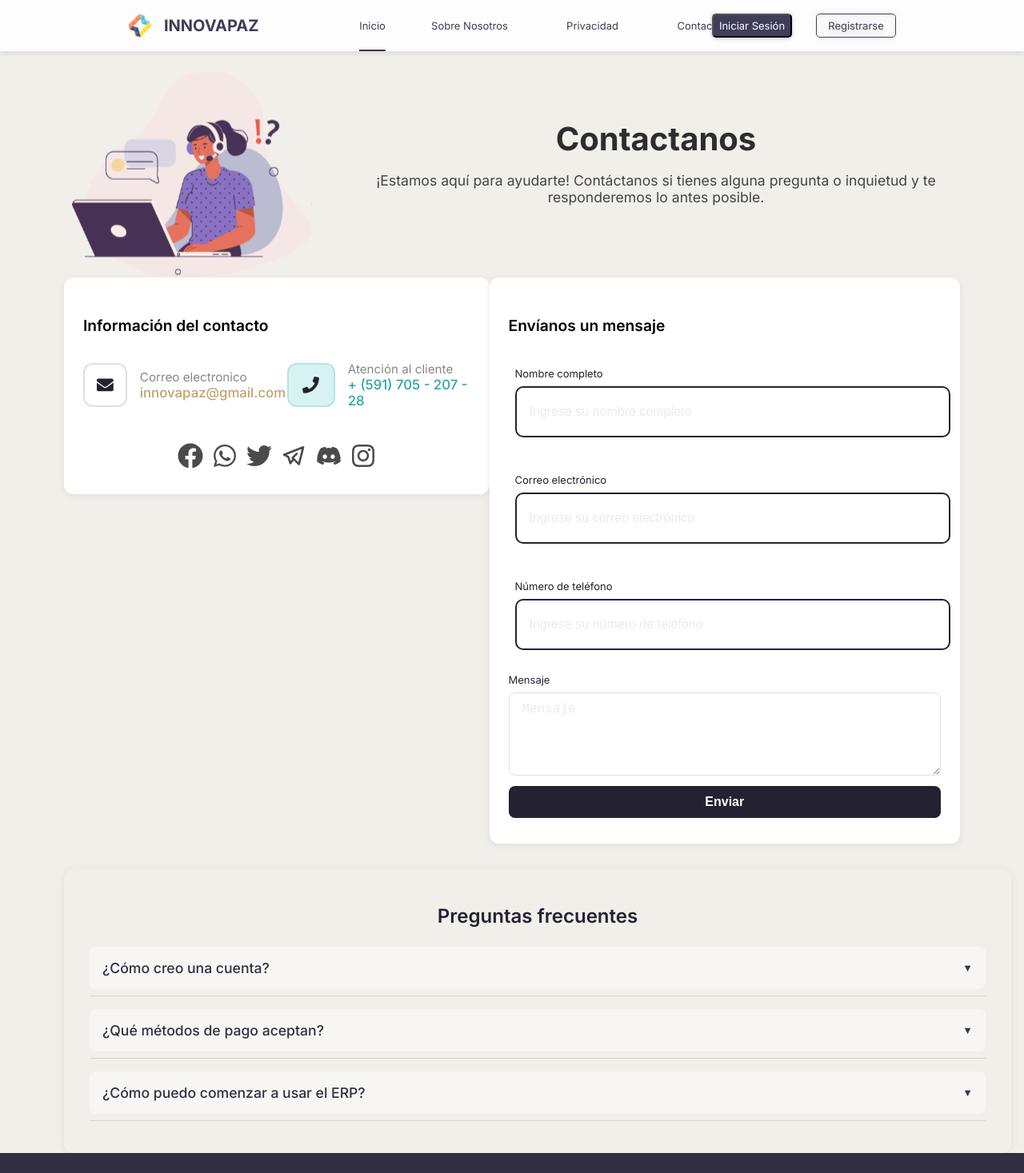
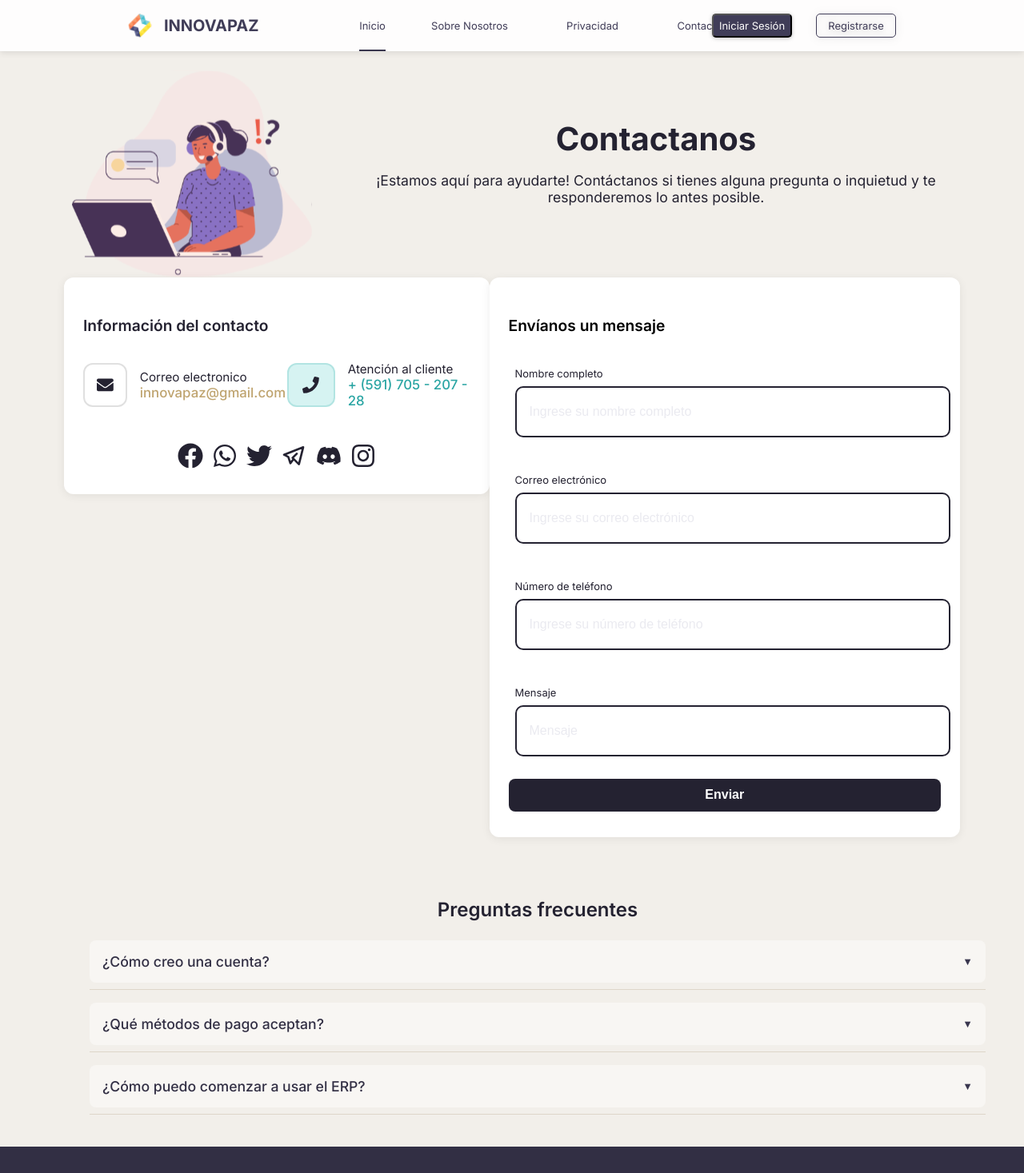
Before and after one commit to edisonCheca/INNOVAPAZ, a React (Vite) app in the folder frontend/: page /contacto in a window 1280 px wide. Shown: the top 1467 px of the page at 80% size. Built offline with nearby package versions, Linux system fonts and the light colour scheme.

Commit message:
refactor(auth): mejora en el estilo de contactanos

```diff
--- a/frontend/src/pages/ContactPage.css
+++ b/frontend/src/pages/ContactPage.css
@@ -77,14 +77,14 @@
   font-size: 2.5rem;
   font-weight: bold;
   margin-bottom: 0.5rem;
-  color: #2d2d2d;
+  color: var(--pri-900);
 }
 
 .contact-subtitle {
   text-align: center;
   font-size: 1.1rem;
   margin-bottom: 2rem;
-  color: #444;
+  color: var(--pri-900);
 }
 
 .contact-header-row {
@@ -136,6 +136,7 @@
   font-size: 1.2rem;
   font-weight: 600;
   margin-bottom: 0.5rem;
+  color: var(--pri-900);
 }
 
 .contact-info-item {
@@ -146,7 +147,7 @@
 
 .contact-info-label {
   font-size: 0.95rem;
-  color: #888;
+  color: var(--pri-900);
 }
 
 .contact-form .input__wrapper {
@@ -164,7 +165,7 @@
 
 .contact-info-value {
   font-size: 1.05rem;
-  color: #222;
+  color: var(--pri-900);
   font-weight: 500;
 }
 
@@ -173,7 +174,7 @@
   justify-content: center;
   gap: 0.7rem;
   font-size: 2rem;
-  color: #4b4b4b;
+  color: var(--pri-900);
 }
 
 .contact-form-box {
@@ -196,6 +197,7 @@
 .contact-form {
   display: flex;
   flex-direction: column;
+  color: var(--pri-900);
   gap: 0.8rem;
 }
 
@@ -232,10 +234,10 @@
 }
 
 .contact-faq-box {
-  width: 1120px;
+  max-width: 1120px;
+  width: 100%;
   margin: 0 auto;
   border-radius: 12px;
-  box-shadow: 0 2px 12px rgba(0, 0, 0, 0.07);
   padding: 1.5rem 2rem;
 }
 
--- a/frontend/src/pages/ContactPage.tsx
+++ b/frontend/src/pages/ContactPage.tsx
@@ -90,10 +90,14 @@ const ContactPage: React.FC = () => {
               name="telefono"
               className="contact-input"
             />
-            <div style={{ display: 'flex', flexDirection: 'column', gap: '0.5rem' }}>
-              <label className="input__label">Mensaje</label>
-              <textarea placeholder="Mensaje" className="contact-textarea" />
-            </div>
+            <Input
+              type="text"
+              placeholder="Mensaje"
+              label="Mensaje"
+              name="mensaje"
+              className="contact-input"
+              style={{ minHeight: '80px', resize: 'vertical' }}
+            />
             <button type="submit" className="contact-submit-btn">
               Enviar
             </button>
```
